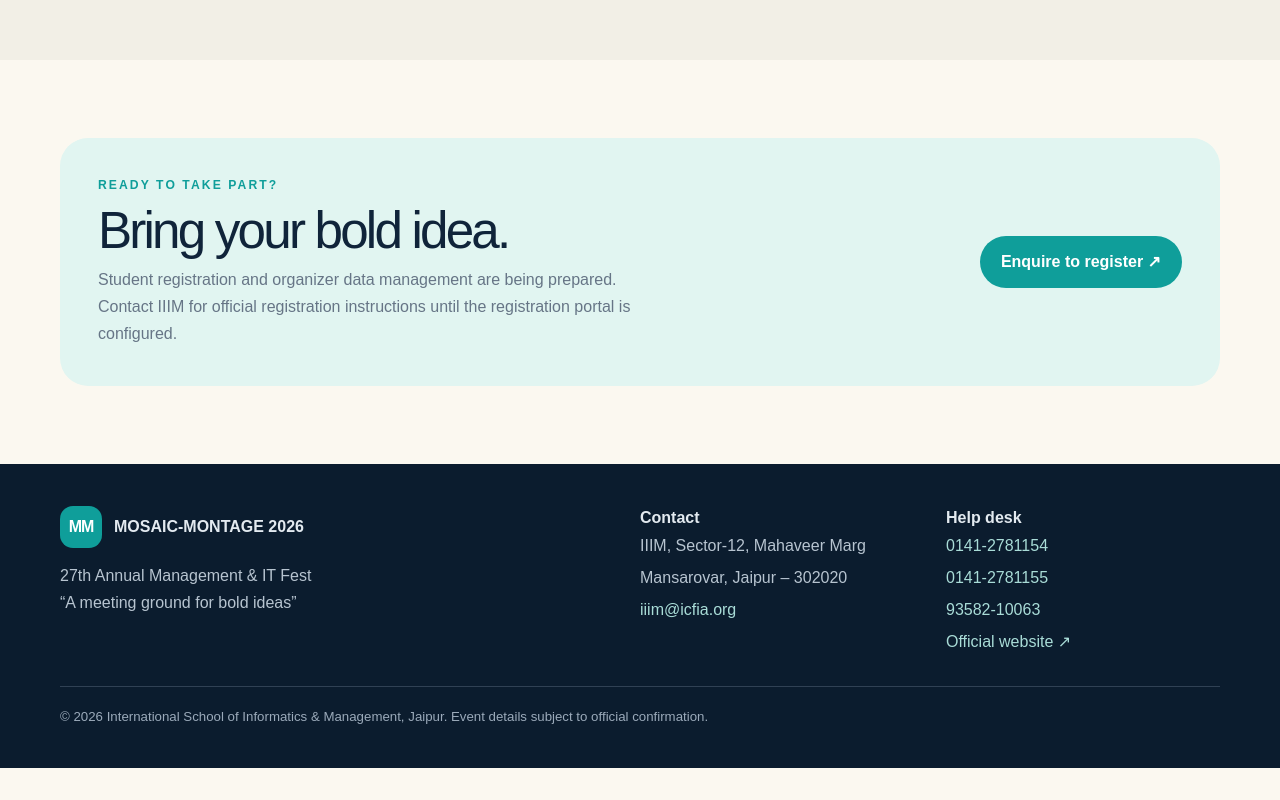
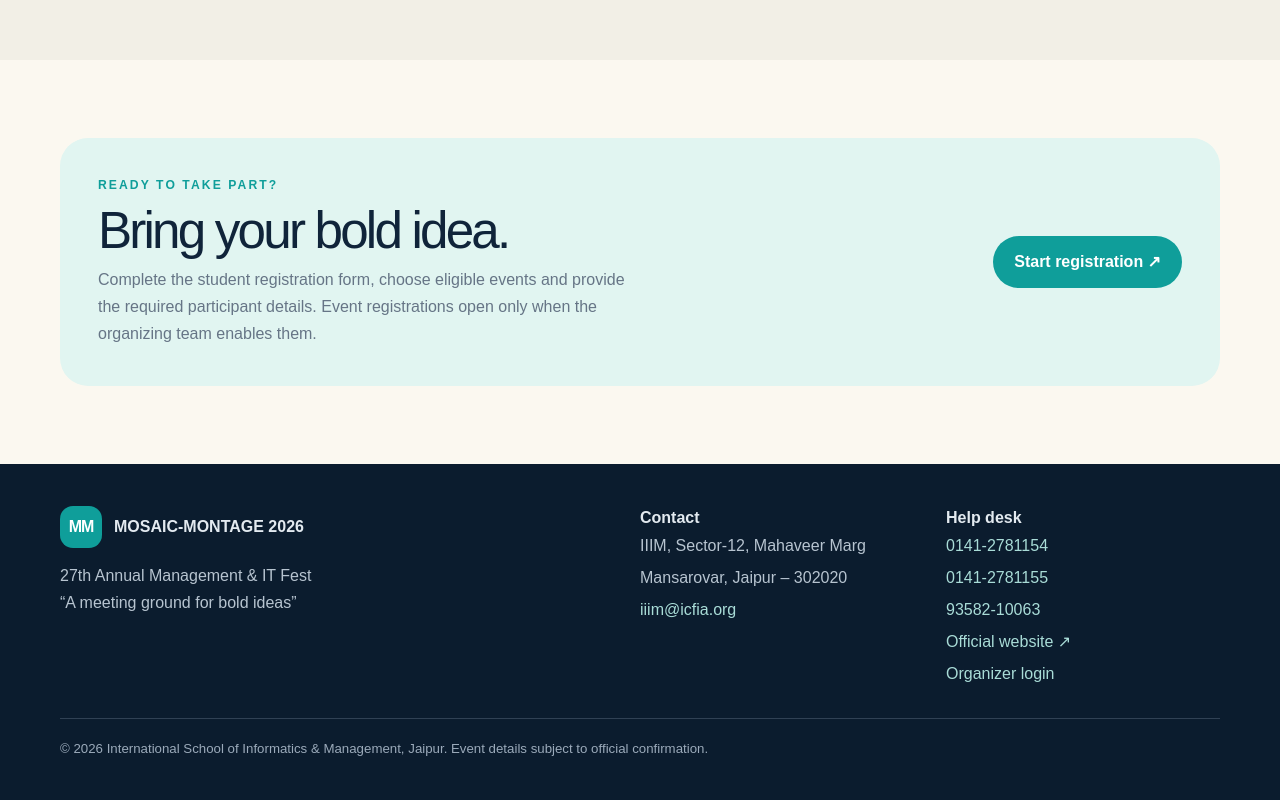
Before and after one commit to ericdevesh/mosaic-montage-2026, a Next.js app: page / in a window 1280 px wide. Shown: the part 4293-5093 px from the top of the page. Before the commit the page ends 5061 px from the top, so only its background shows below. Built offline with nearby package versions, Linux system fonts and the light colour scheme.

Commit message:
Connect public calls to action to student registration

```diff
--- a/app/page.tsx
+++ b/app/page.tsx
@@ -31,7 +31,7 @@ export default function Home() {
           <span><strong style={{display:"block",color:"var(--navy)",letterSpacing:".04em"}}>MOSAIC-MONTAGE</strong><small style={{color:"var(--muted)"}}>IIIM Jaipur · 2026</small></span>
         </a>
         <nav aria-label="Main navigation" style={{display:"flex",alignItems:"center",gap:18,flexWrap:"wrap",justifyContent:"end",fontSize:".9rem",fontWeight:700}}>
-          <a href="#about">About</a><a href="#events">Events</a><a href="#schedule">Schedule</a><a href="#rules">Rules</a><a className="btn btn-primary" href="#register">Register</a>
+          <a href="#about">About</a><a href="#events">Events</a><a href="#schedule">Schedule</a><a href="#rules">Rules</a><a className="btn btn-primary" href="/register">Register</a>
         </nav>
       </div>
     </header>
@@ -97,10 +97,10 @@ export default function Home() {
       </section>
 
       <section id="register" className="section container">
-        <div className="cta"><div><div className="eyebrow">Ready to take part?</div><h2 style={{marginBottom:8}}>Bring your bold idea.</h2><p className="muted" style={{margin:0,maxWidth:540}}>Student registration and organizer data management are being prepared. Contact IIIM for official registration instructions until the registration portal is configured.</p></div><a className="btn btn-primary" href="mailto:iiim@icfia.org?subject=MOSAIC-MONTAGE%202026%20Registration%20Enquiry">Enquire to register ↗</a></div>
+        <div className="cta"><div><div className="eyebrow">Ready to take part?</div><h2 style={{marginBottom:8}}>Bring your bold idea.</h2><p className="muted" style={{margin:0,maxWidth:540}}>Complete the student registration form, choose eligible events and provide the required participant details. Event registrations open only when the organizing team enables them.</p></div><a className="btn btn-primary" href="/register">Start registration ↗</a></div>
       </section>
     </main>
 
-    <footer id="contact"><div className="container footer-grid"><div><div style={{display:"flex",alignItems:"center",gap:12,marginBottom:14}}><span className="brand-mark" style={{background:"var(--teal)"}}>MM</span><strong>MOSAIC-MONTAGE 2026</strong></div><p style={{color:"#b7c4d0",lineHeight:1.7,maxWidth:390}}>27th Annual Management & IT Fest<br/>“A meeting ground for bold ideas”</p></div><div><strong>Contact</strong><p style={{color:"#b7c4d0",lineHeight:2}}>IIIM, Sector-12, Mahaveer Marg<br/>Mansarovar, Jaipur – 302020<br/><a href="mailto:iiim@icfia.org">iiim@icfia.org</a></p></div><div><strong>Help desk</strong><p style={{color:"#b7c4d0",lineHeight:2}}><a href="tel:01412781154">0141-2781154</a><br/><a href="tel:01412781155">0141-2781155</a><br/><a href="tel:9358210063">93582-10063</a><br/><a href="https://www.icfia.org" target="_blank" rel="noreferrer">Official website ↗</a></p></div></div><div className="container" style={{borderTop:"1px solid #304154",marginTop:28,paddingTop:20,color:"#9baaba",fontSize:".83rem"}}>© 2026 International School of Informatics & Management, Jaipur. Event details subject to official confirmation.</div></footer>
+    <footer id="contact"><div className="container footer-grid"><div><div style={{display:"flex",alignItems:"center",gap:12,marginBottom:14}}><span className="brand-mark" style={{background:"var(--teal)"}}>MM</span><strong>MOSAIC-MONTAGE 2026</strong></div><p style={{color:"#b7c4d0",lineHeight:1.7,maxWidth:390}}>27th Annual Management & IT Fest<br/>“A meeting ground for bold ideas”</p></div><div><strong>Contact</strong><p style={{color:"#b7c4d0",lineHeight:2}}>IIIM, Sector-12, Mahaveer Marg<br/>Mansarovar, Jaipur – 302020<br/><a href="mailto:iiim@icfia.org">iiim@icfia.org</a></p></div><div><strong>Help desk</strong><p style={{color:"#b7c4d0",lineHeight:2}}><a href="tel:01412781154">0141-2781154</a><br/><a href="tel:01412781155">0141-2781155</a><br/><a href="tel:9358210063">93582-10063</a><br/><a href="https://www.icfia.org" target="_blank" rel="noreferrer">Official website ↗</a><br/><a href="/admin">Organizer login</a></p></div></div><div className="container" style={{borderTop:"1px solid #304154",marginTop:28,paddingTop:20,color:"#9baaba",fontSize:".83rem"}}>© 2026 International School of Informatics & Management, Jaipur. Event details subject to official confirmation.</div></footer>
   </>;
 }
```
